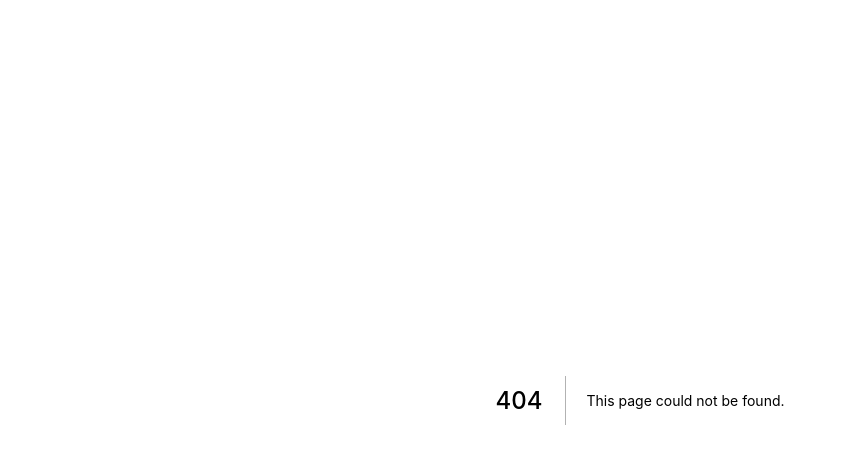
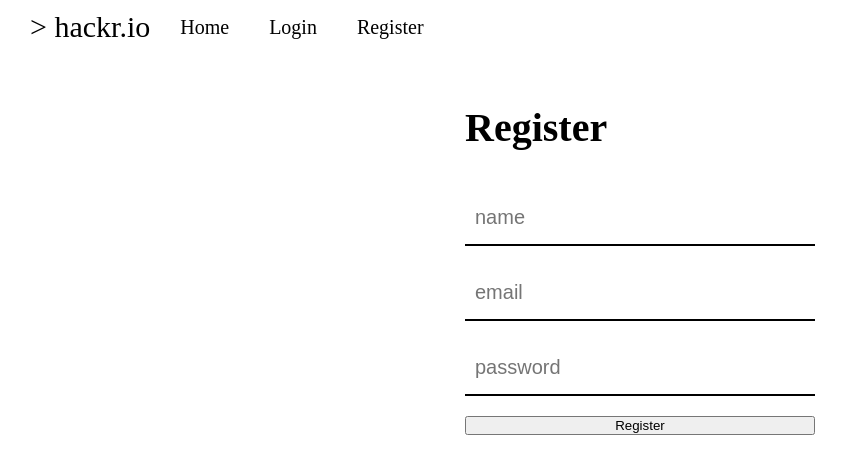
Before and after one commit to codecallogic/hackr, a Next.js app: page /register in a window 1280 px wide. Before the commit this address had no page. Shown: the top 474 px of the page, without its empty margins (0-847 px from the left). Built offline with nearby package versions, Linux system fonts and the light colour scheme.

Commit message:
added registration page and added styling

```diff
--- /dev/null
+++ b/pages/register.js
@@ -0,0 +1,41 @@
+import React, { Component, useState } from 'react';
+import Nav from '../components/nav'
+
+function Register() {
+    const [state, setState] = useState({
+        name: '',
+        email: '',
+        password: '',
+        error: '',
+        success: '',
+        buttonText: 'Register'
+    })
+
+    const {name, email, password, error, success, buttonText} = state
+
+    const handleChange = (name) => (e) => {
+        setState({...state, [name]: e.target.value, error: '', success: '', buttonText: 'Register'})
+    }
+
+    const handleSubmit = (e) => {
+        e.preventDefault();
+        console.table({ name, email, password})
+    }
+
+    return (
+        <div>
+            <Nav></Nav>
+            <div className="registration">
+                <h1 className="registration-heading">Register</h1>
+                <form action="" className="registration-form" onSubmit={handleSubmit}>
+                    <input onChange={handleChange('name')} type="text" className="registration-form-input" placeholder="name" autoComplete="new-name" value={name}/>
+                    <input onChange={handleChange('email')} type="email" className="registration-form-input" placeholder="email" autoComplete="new-email" value={email}/>
+                    <input type="password" onChange={handleChange('password')} className="registration-form-input" placeholder="password" autoComplete="new-password" value={password}/>
+                    <button className="registration-form-button">{buttonText}</button>
+                </form>
+            </div>
+        </div>
+    )
+}
+
+export default Register
--- /dev/null
+++ b/styles/cssComponents/_base.scss
@@ -0,0 +1,3 @@
+:root {
+    --color-primary: #F7C244;
+}
--- /dev/null
+++ b/styles/cssComponents/_registration.scss
@@ -0,0 +1,31 @@
+.registration {
+    display: grid;
+    justify-content: center;
+    padding: 5rem 0 0 0;
+    grid-gap: 4rem;
+
+    &-heading {
+        font-size: 4rem;
+    }
+
+    &-form {
+        display: grid;
+        grid-template-columns: minmax(min-content, 35rem);
+        grid-gap: 2rem;
+
+        &-input {
+            width: 100%;
+            height: 5.5rem;
+            font-size: 2rem;
+            padding: 1rem;
+            border: none;
+            border-bottom: .2rem solid black;
+            transition: all .5s;
+
+            &:focus {
+                outline: none;
+                border-bottom: .4rem solid var(--color-primary);
+            }
+        }
+    }
+}
```
